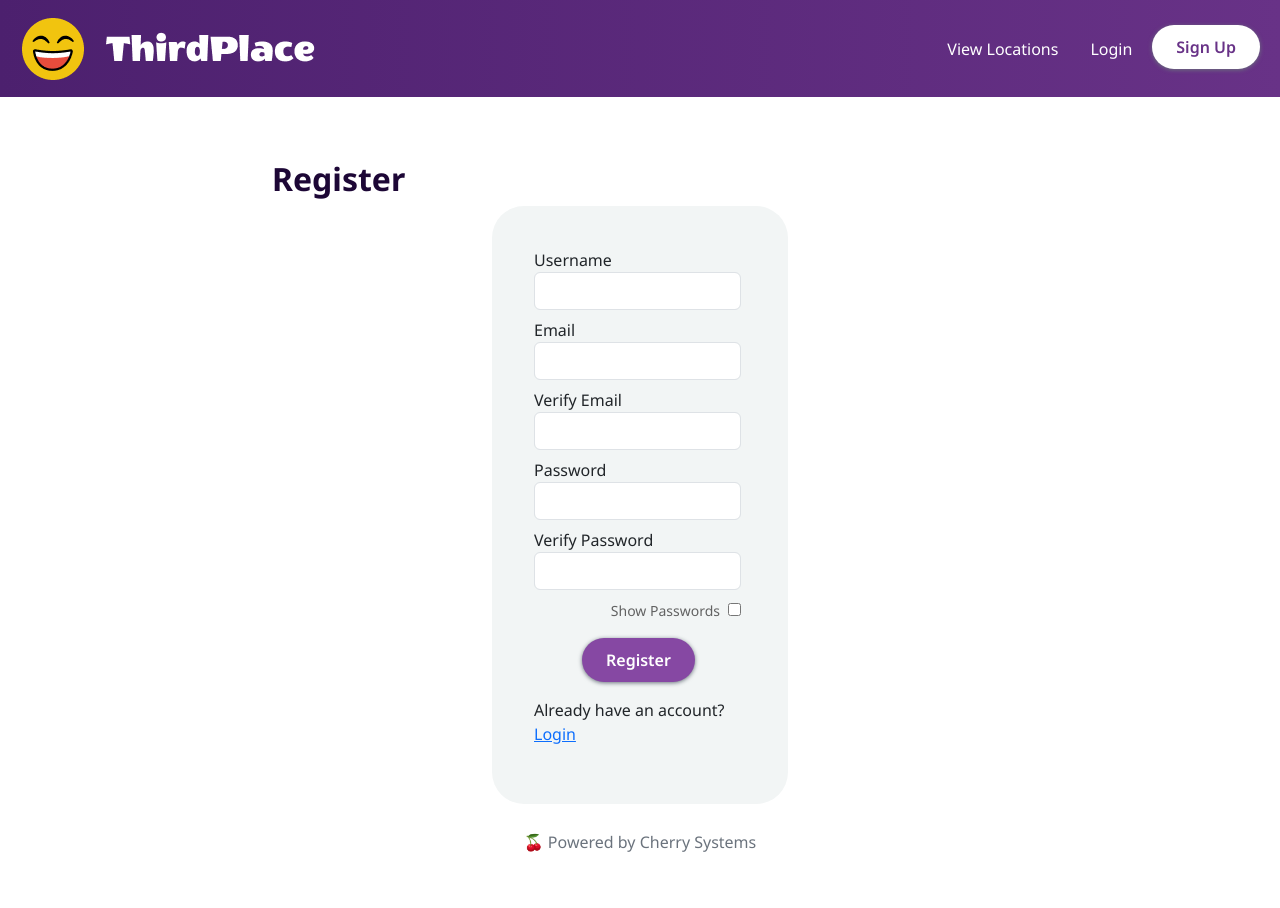
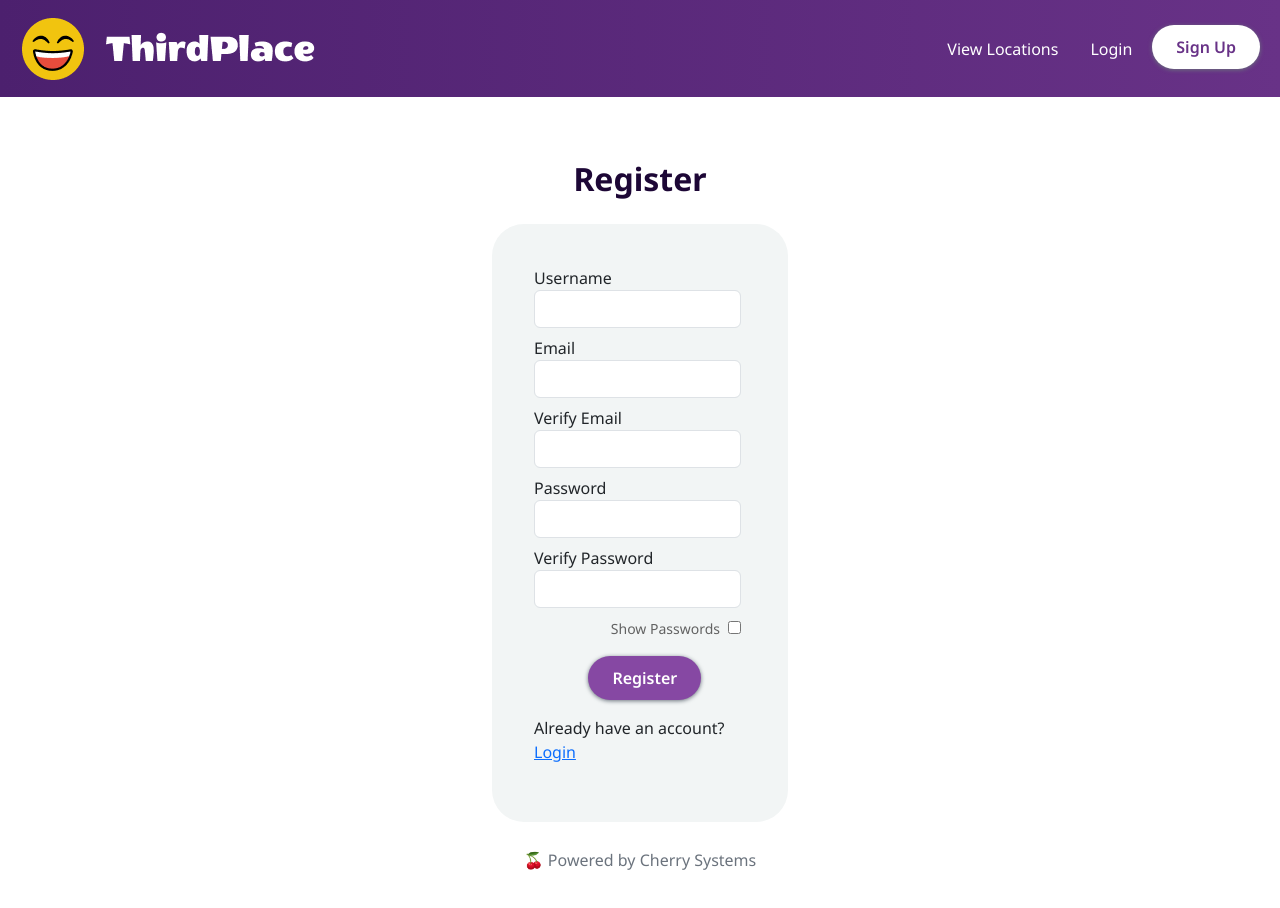
Before and after one commit to ALLHUBS-Jan-2024-Liftoff/Cherry-Systems, a React (Vite) app in the folder ThirdPlace-UI/: page /registration in a window 1280 px wide. Shown: the top 908 px of the page. Built offline with nearby package versions, Linux system fonts and the light colour scheme; no server answers.

Commit message:
more styling changes to login and sign up pages

```diff
--- a/ThirdPlace-UI/src/App.css
+++ b/ThirdPlace-UI/src/App.css
@@ -14,11 +14,6 @@ h1 {
   color: #1D0736;
 }
 
-h1.login-sign-up {
-  font-size: 32px;
-  font-weight: 700;
-  color: #1D0736;
-}
 
 h4 {
   font-size: 1.3em;
@@ -41,7 +36,27 @@ small.register {
   margin: 0px .50rem 0px 4.8rem;
 }
 
+.login-title {
+  display: flex;
+  justify-content: center;
+  min-width: 9.2em;
+  /* max-width: 18.5em; */
+  font-size: 32px;
+  font-weight: 700;
+  color: #1D0736;
+  /* margin-left: -12rem; */
+}
 
+.register-title {
+  display: flex;
+  justify-content: center;
+  min-width: 9.5em;
+  /* max-width: 18.5em; */
+  font-size: 32px;
+  font-weight: 700;
+  color: #1D0736;
+  /* margin-left: -12rem; */
+}
 
 .gray-text {
   color: #6B737D;
@@ -67,6 +82,7 @@ small.register {
   background-color: #F2F5F5;
   padding: 42px 42px;
   margin-bottom: 1.6rem;
+  margin-top: 1.6rem;
   border-radius: 32px;
 }
 
@@ -119,23 +135,43 @@ button:active {
   background-color: #683287;
 }
 
-/* For Login and Registration pages */
-.submit-button {
+/* For Login page */
+.submit-button-login {
   color: white;
   font-weight: 600;
   background-color: #8648A3;
-  margin: 1rem 3rem;
+  margin: 1rem 3.6rem;
   padding: 10px 24px;
   border-radius: 100px;
   border: none;
   box-shadow: 0px 1px .25rem #6B737D;
 }
 
-.submit-button:hover {
+.submit-button-login:hover {
   box-shadow: 1px 1px .25rem #6B737D;
 }
 
-.submit-button:active {
+.submit-button-login:active {
+  background-color: #683287;
+}
+
+/* For Registration page */
+.submit-button-register {
+  color: white;
+  font-weight: 600;
+  background-color: #8648A3;
+  margin: 1rem 3.4rem;
+  padding: 10px 24px;
+  border-radius: 100px;
+  border: none;
+  box-shadow: 0px 1px .25rem #6B737D;
+}
+
+.submit-button-register:hover {
+  box-shadow: 1px 1px .25rem #6B737D;
+}
+
+.submit-button-register:active {
   background-color: #683287;
 }
 
--- a/ThirdPlace-UI/src/components/pages/Login.jsx
+++ b/ThirdPlace-UI/src/components/pages/Login.jsx
@@ -18,7 +18,8 @@ export default function Login() {
     <>
       <Navbar />
 
-      <h1 className='login-sign-up'>Login</h1>
+      <div>
+        <h1 className='login-title'>Login</h1>
 
         <div className="container login-sign-up-card">
           <LoginForm />
@@ -27,6 +28,7 @@ export default function Login() {
         <p className="gray-text">
           <center>🍒 Powered by Cherry Systems </center>
         </p>
+      </div>
     </>
   )
 }
--- a/ThirdPlace-UI/src/components/pages/Registration.jsx
+++ b/ThirdPlace-UI/src/components/pages/Registration.jsx
@@ -18,7 +18,8 @@ const Registration = () => {
     <>
       <Navbar />
 
-      <h1 className="login-sign-up">Register</h1>
+      <div>
+        <h1 className="register-title">Register</h1>
 
         <div className="container login-sign-up-card">
           <AddUserForm />
@@ -27,6 +28,7 @@ const Registration = () => {
         <p className="gray-text">
           <center>🍒 Powered by Cherry Systems </center>
         </p>
+      </div>
     </>
   );
 }
--- a/ThirdPlace-UI/src/components/user/AddUserForm.jsx
+++ b/ThirdPlace-UI/src/components/user/AddUserForm.jsx
@@ -195,7 +195,7 @@ const AddUserForm = () => {
                     </label>
                 </div>
 
-                <button type="submit" className="submit-button">
+                <button type="submit" className="submit-button-register">
                     Register
                 </button>
             </form>
--- a/ThirdPlace-UI/src/components/user/LoginForm.jsx
+++ b/ThirdPlace-UI/src/components/user/LoginForm.jsx
@@ -95,7 +95,7 @@ const LoginForm = () => {
                     </label>
                 </div>
 
-                <button type="submit"  className="submit-button">
+                <button type="submit"  className="submit-button-login">
                     Log in
                 </button>
             </form>
```
Lines whose indentation alone changed are shown as unchanged.
